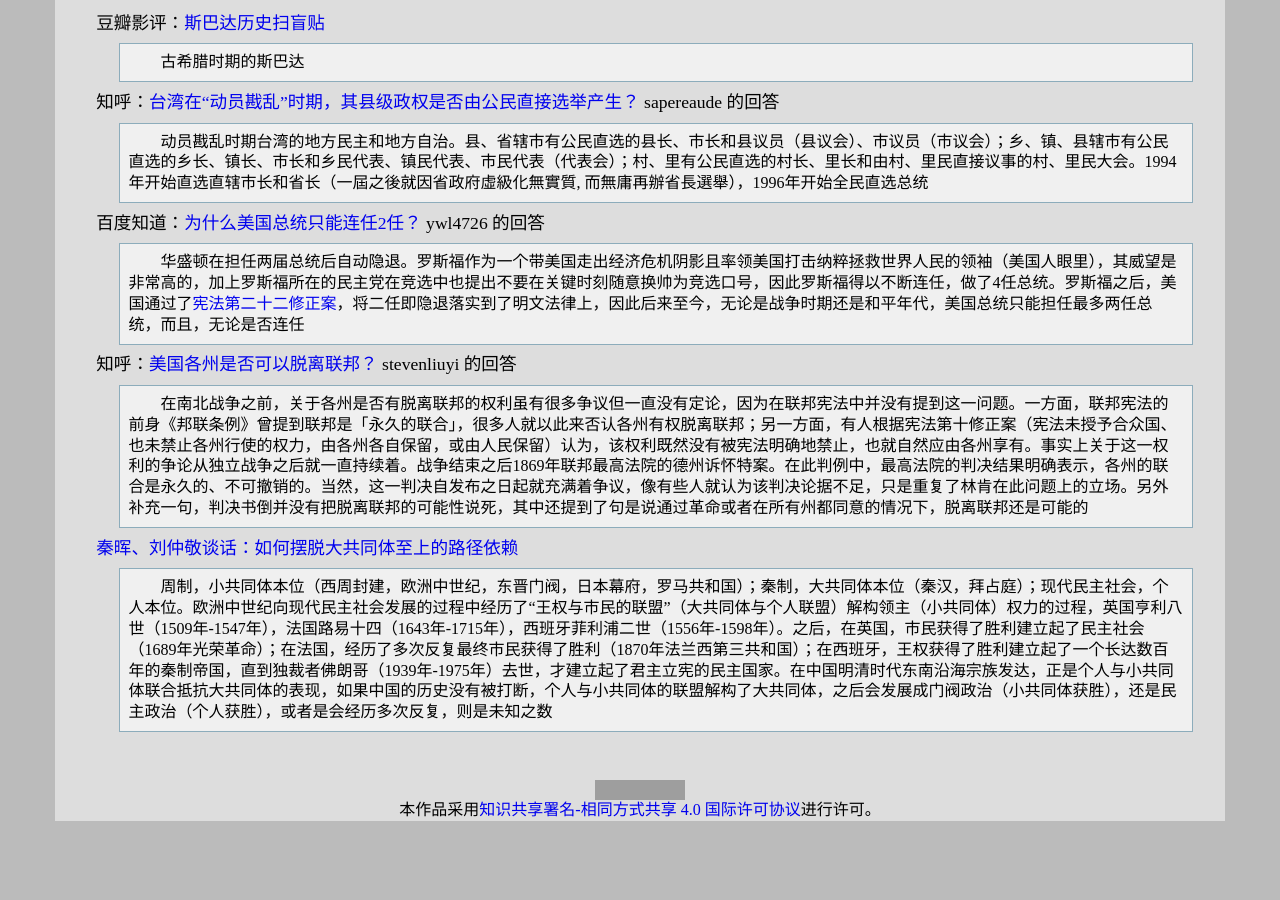
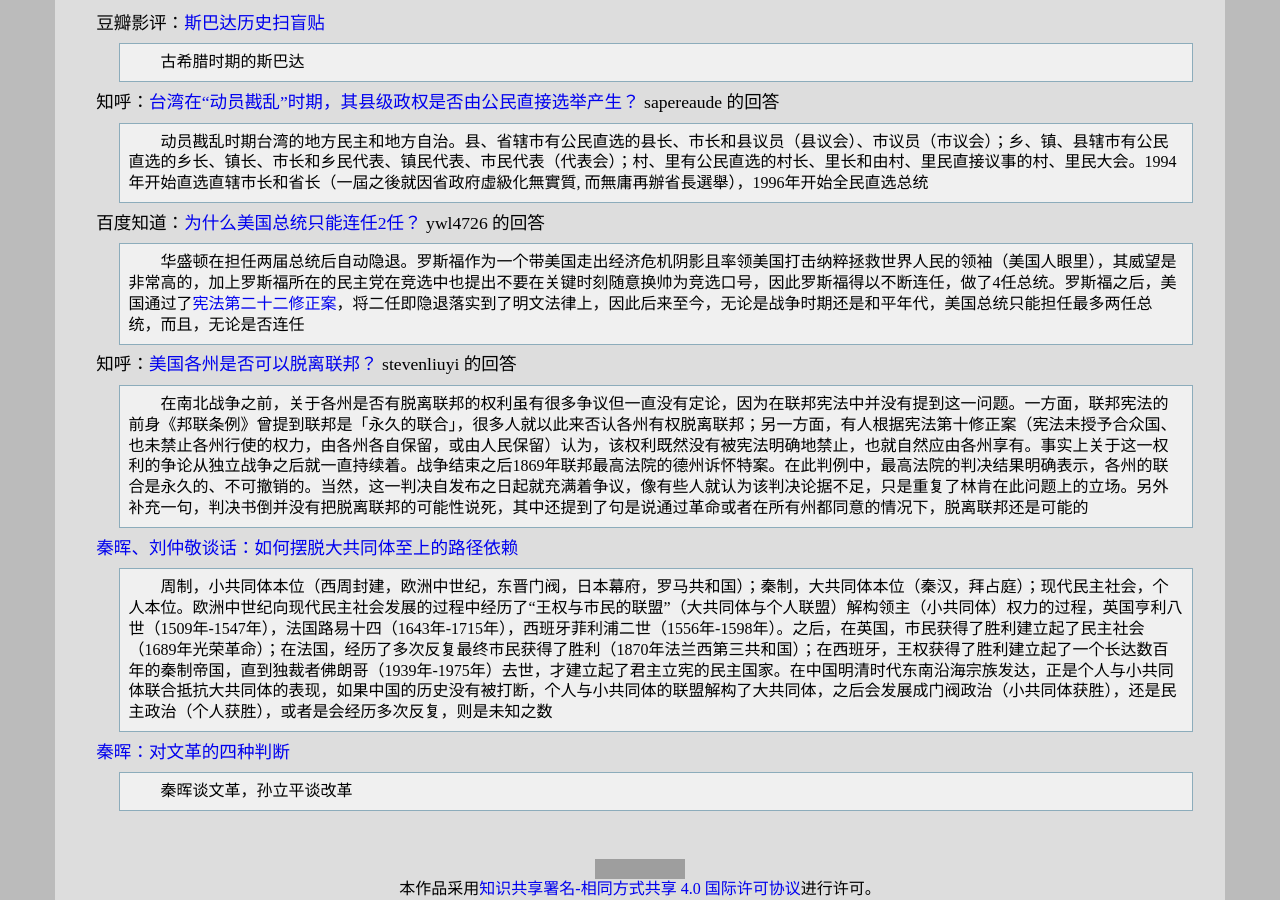
Before and after one commit to leiqin/leiqin.github.io, a Jekyll site: the page built from shoucang/history.markdown, in a window 1280 px wide and 900 px high, scrolled down 4384 px. Built offline with Jekyll 4.4.1, drawn with Linux system fonts in a browser that asks for light colours; comment, search, counter and statistics services are not loaded; before the commit the page ends 5205 px from its top, so only the background shows below that; grey boxes are pictures that could not be loaded.

Commit message:
+ 添加以史为镜 秦晖：对文革的四种判断

```diff
--- a/shoucang/history.markdown
+++ b/shoucang/history.markdown
@@ -139,3 +139,6 @@ NHK纪录片：年轻人的“反叛” 香港占中75天
 
 [秦晖、刘仲敬谈话：如何摆脱大共同体至上的路径依赖](http://www.letscorp.net/archives/96645)
 :	周制，小共同体本位（西周封建，欧洲中世纪，东晋门阀，日本幕府，罗马共和国）；秦制，大共同体本位（秦汉，拜占庭）；现代民主社会，个人本位。欧洲中世纪向现代民主社会发展的过程中经历了“王权与市民的联盟”（大共同体与个人联盟）解构领主（小共同体）权力的过程，英国亨利八世（1509年-1547年），法国路易十四（1643年-1715年），西班牙菲利浦二世（1556年-1598年）。之后，在英国，市民获得了胜利建立起了民主社会（1689年光荣革命）；在法国，经历了多次反复最终市民获得了胜利（1870年法兰西第三共和国）；在西班牙，王权获得了胜利建立起了一个长达数百年的秦制帝国，直到独裁者佛朗哥（1939年-1975年）去世，才建立起了君主立宪的民主国家。在中国明清时代东南沿海宗族发达，正是个人与小共同体联合抵抗大共同体的表现，如果中国的历史没有被打断，个人与小共同体的联盟解构了大共同体，之后会发展成门阀政治（小共同体获胜），还是民主政治（个人获胜），或者是会经历多次反复，则是未知之数
+
+[秦晖：对文革的四种判断](http://www.letscorp.net/archives/98854)
+:	秦晖谈文革，孙立平谈改革
```
